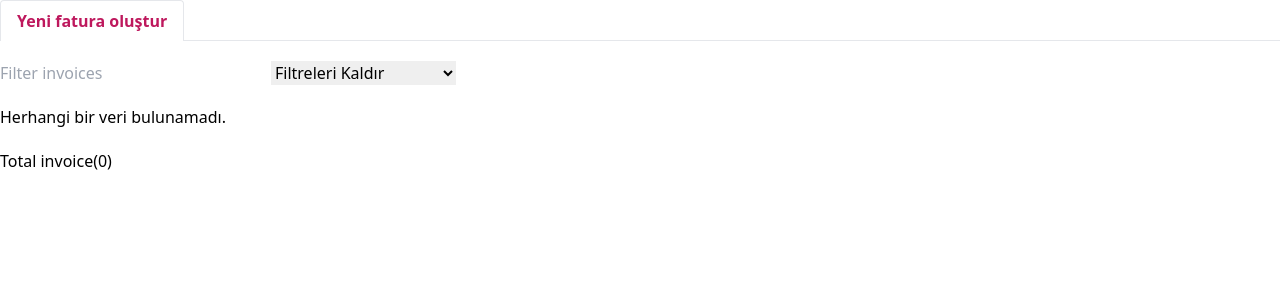
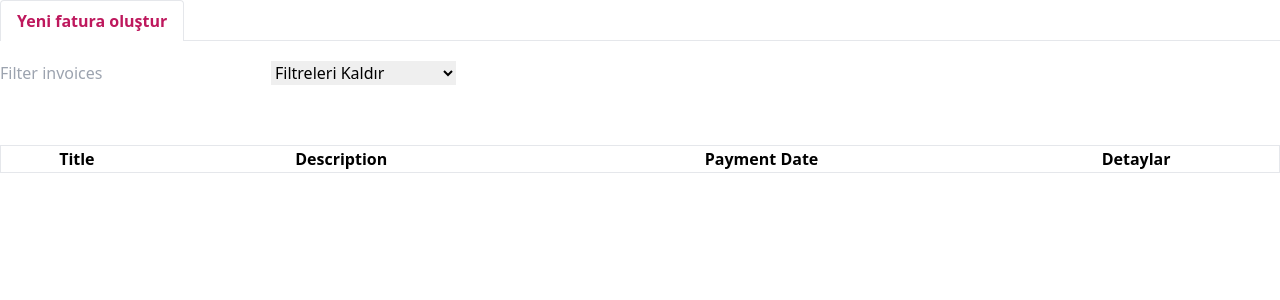
Before and after one commit to sevvalsaygat/invoicing-app, a React (Create React App) app: page /list in a window 1280 px wide. Shown: the top 300 px of the page. Built offline with nearby package versions, Linux system fonts and the light colour scheme.

Commit message:
Create invoice in table

```diff
--- a/src/components/List/index.js
+++ b/src/components/List/index.js
@@ -18,10 +18,10 @@ function Index({ invoices }) {
     if (selectedFilterType === 'default') {
       setFilteredInvoices(invoices)
     } else if (selectedFilterType === 'paid_invocies') {
-      const filteredData = invoices.filter(invoice => invoice.payment_date != null && invoice.payment_date != "");
+      const filteredData = invoices.filter(invoice => invoice.payment_date !== null && invoice.payment_date !== "");
       setFilteredInvoices(filteredData)
     } else if (selectedFilterType === 'unpaid_invoices') {
-      const filteredData = invoices.filter(invoice => invoice.payment_date == null || invoice.payment_date == "");
+      const filteredData = invoices.filter(invoice => invoice.payment_date === null || invoice.payment_date === "");
       setFilteredInvoices(filteredData)
     }
   }
@@ -48,27 +48,26 @@ function Index({ invoices }) {
           <option value="unpaid_invoices">Ödenmemiş Faturalar</option>
         </select>
 
-        {
-          filteredInvoices.length > 0 &&
-          <ul className='list'>
+        <table className='w-full border mt-10 text-center'>
+          <tbody>
+            <tr>
+              <th>Title</th>
+              <th>Description</th>
+              <th>Payment Date</th>
+              <th>Detaylar</th>
+            </tr>
             {
               filteredInvoices.map((invoice, i) => (
-                <li key={i}>
-                  <span>{invoice.items.service}</span>
-                  <span>{invoice.items.quantity}</span>
-                  <span>{invoice.title}</span>
-                  <span>{invoice.description}</span>
-                  <span>{invoice.receiver_email}</span>
-                  <span>{invoice.credit_card}</span>
-                  <span>{invoice.payment_date}</span>
-                </li>
-              ))}
-          </ul>
-        }
-        {
-          filteredInvoices.length === 0 && <div className='mb-5'>Herhangi bir veri bulunamadı.</div>
-        }
-        <p>Total invoice({filteredInvoices.length})</p>
+                <tr key={i}>
+                  <td>{invoice.title}</td>
+                  <td>{invoice.description}</td>
+                  <td>{invoice.payment_date}</td>
+                  <td><button>Detaylar</button></td>
+                </tr>
+              ))
+            }
+          </tbody>
+        </table>
       </div>
     </div>
   )
```
